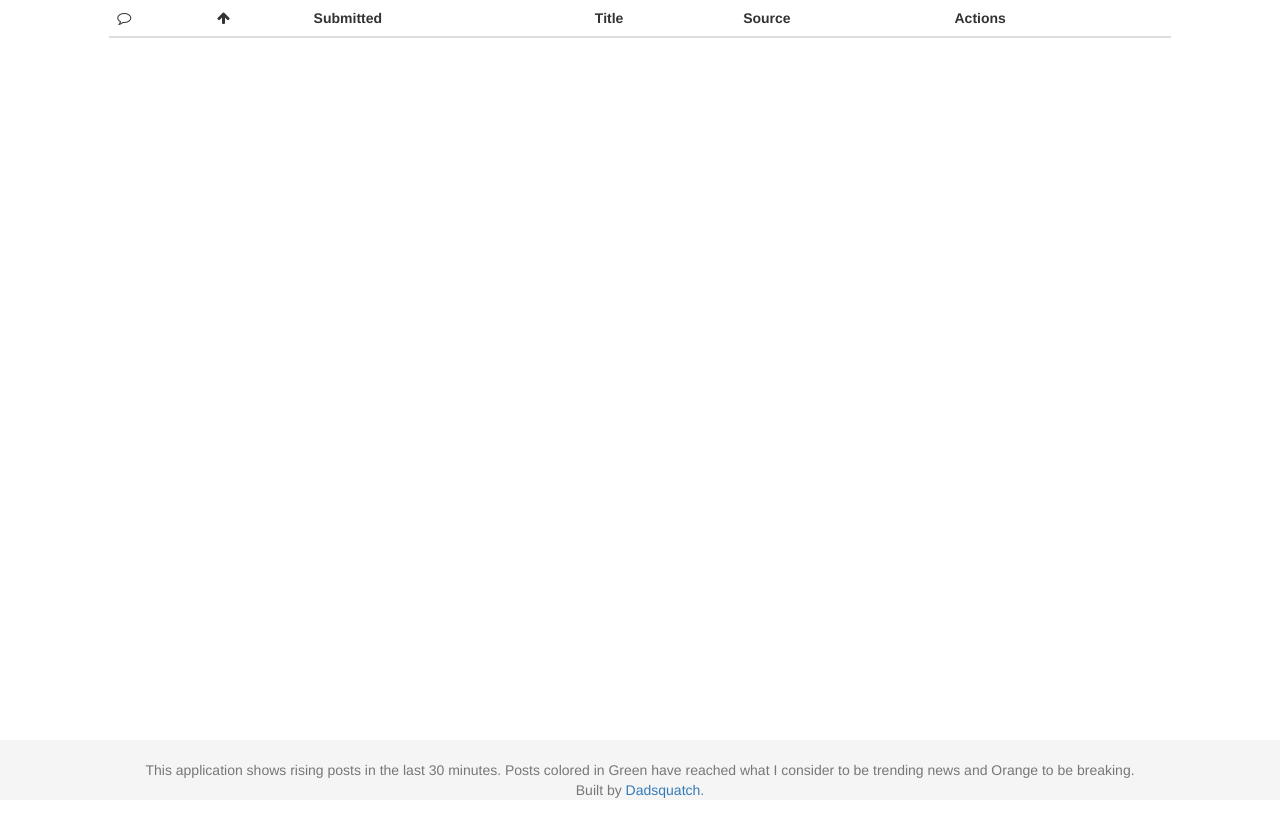
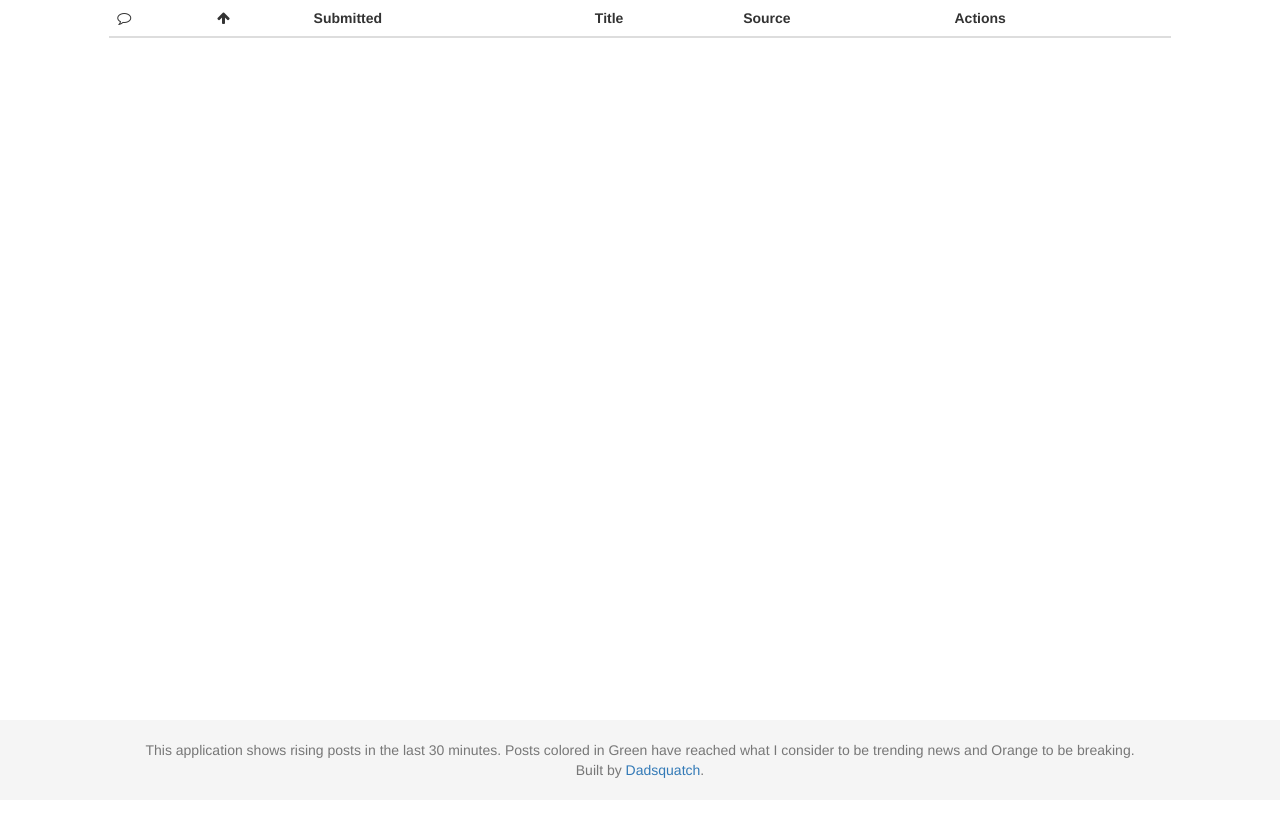
Before and after one commit to dadsquatch/f5oclock, a website: page views/index.html in a window 1280 px wide. Drawn offline with nearby package versions, Linux system fonts and the light colour scheme; some packages are replaced by stand-ins of ours; files that its build step writes are made by us from their sources; no server answers; a script that the page names is missing.

Commit message:
css hotfix

```diff
--- a/public/css/custom.css
+++ b/public/css/custom.css
@@ -64,7 +64,7 @@ body {
   bottom: 0;
   width: 100%;
   /* Set the fixed height of the footer here */
-  height: 60px;
+  min-height: 60px;
   background-color: #f5f5f5;
   text-align: center;
 }
```
